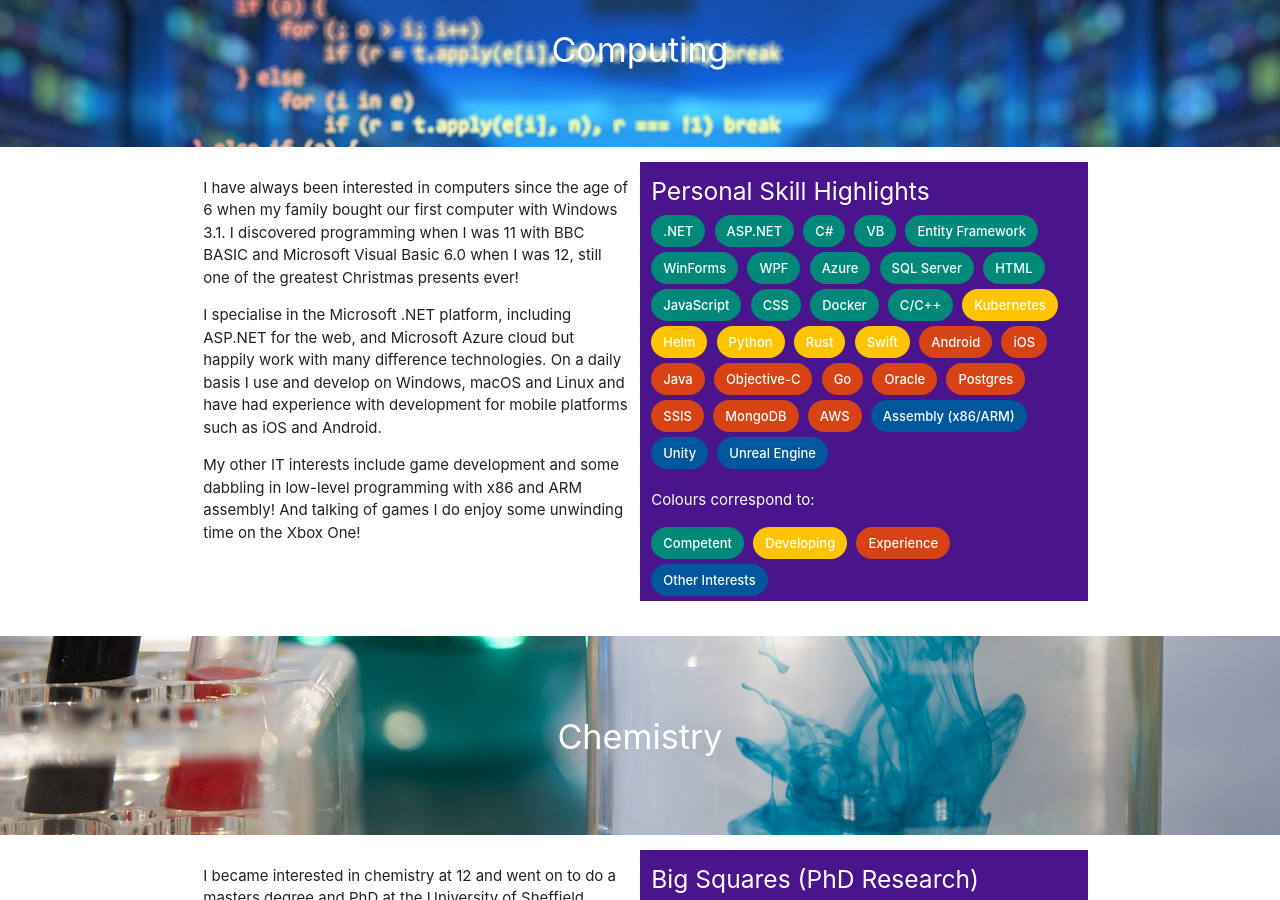
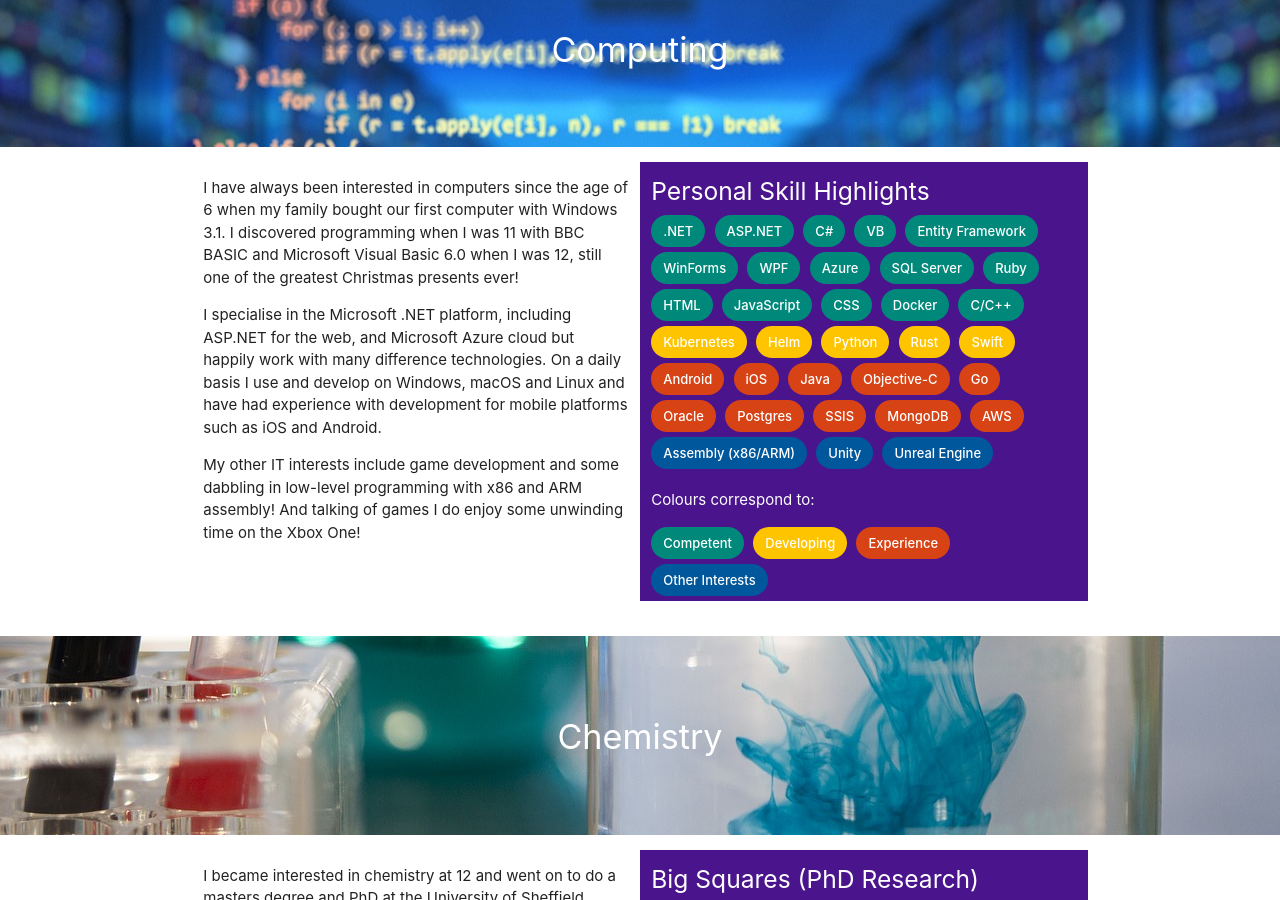
Before and after one commit to BHazel/bwhazel-web-site, a Jekyll site: the page built from src/index.html, in a window 1280 px wide and 900 px high, scrolled down 817 px. Built offline with Jekyll 4.4.1, drawn with Linux system fonts in a browser that asks for light colours.

Commit message:
Add Ruby to computing skills and move titles into site data.

```diff
--- a/src/_data/content.yaml
+++ b/src/_data/content.yaml
@@ -24,7 +24,9 @@
     - I specialise in the Microsoft .NET platform, including ASP.NET for the web, and Microsoft Azure cloud but happily work with many difference technologies.  On a daily basis I use and develop on Windows, macOS and Linux and have had experience with development for mobile platforms such as iOS and Android.
     - My other IT interests include game development and some dabbling in low-level programming with x86 and ARM assembly!  And talking of games I do enjoy some unwinding time on the Xbox One!
   skillHighlights:
+    title: Personal Skill Highlights
     skillLevelInfo:
+      title: "Colours correspond to:"
       competent: Competent
       developing: Developing
       experience: Experience
@@ -39,6 +41,7 @@
       - WPF
       - Azure
       - SQL Server
+      - Ruby
       - HTML
       - JavaScript
       - CSS
--- a/src/_includes/computing.html
+++ b/src/_includes/computing.html
@@ -8,8 +8,8 @@
                 {% endfor %}
             </div>
             <div id="computing-skills" class="col s12 m6">
-                <h5>Personal Skill Highlights</h5>
                 {% assign skills = computingData.skillHighlights %}
+                <h5>{{skills.title}}</h5>
                 {% for skill in skills.competent %}
                 <div class="chip colour-scheme-override skill-competent">{{skill}}</div>
                 {% endfor %}
@@ -23,7 +23,7 @@
                 <div class="chip colour-scheme-override skill-otherInterest">{{skill}}</div>
                 {% endfor %}
 
-                <p>Colours correspond to:</p>
+                <p>{{skills.skillLevelInfo.title}}</p>
                 <div class="chip colour-scheme-override skill-competent">{{skills.skillLevelInfo.competent}}</div>
                 <div class="chip colour-scheme-override skill-developing">{{skills.skillLevelInfo.developing}}</div>
                 <div class="chip colour-scheme-override skill-experience">{{skills.skillLevelInfo.experience}}</div>
```
